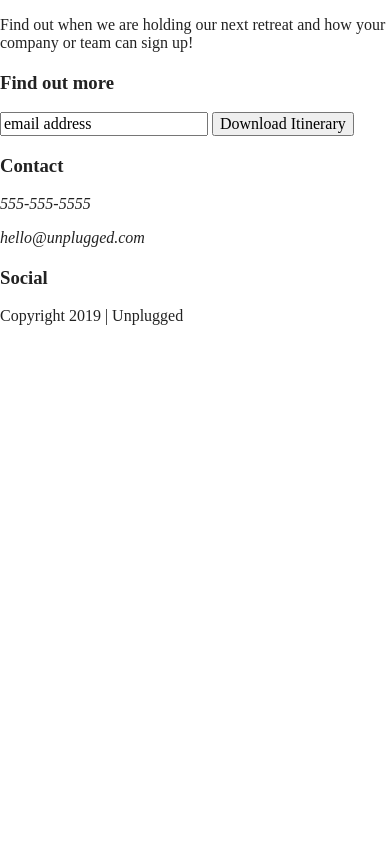
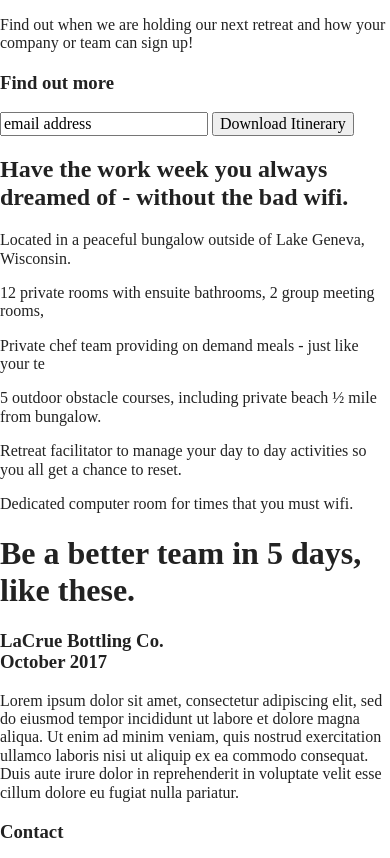
Before and after one commit to jesicachaya/unplugged-retreat, a website built with Parcel: page index.html in a window 390 px wide. Shown: the part 213-1071 px from the top of the page. Before the commit the page ends 844 px from the top, so only its background shows below. Built offline with nearby package versions, Linux system fonts and the light colour scheme; files whose address does not match are found by name.

Commit message:
HTML added for entire homepage in mobile-first style

```diff
--- a/index.html
+++ b/index.html
@@ -27,9 +27,9 @@
 
   <header>
 
-      <div class= "content-wrapper"></div>
+    <div class="content-wrapper"></div>
     <a href="#"><img src="img/unpluggedlogo.png" alt="unplugged logo"></a>
-        <div class="header-divider"></div>
+    <div class="header-divider"> </div>
     <nav>
       <ul>
         <li><a href="faq/index.html" target="_blank">FAQ</a></li>
@@ -67,21 +67,69 @@
       </div>
     </aside>
 
-    <section class="content-wrapper">
+    <section class="features">
+      <div class="content-wrapper">
 
-      <div class="about-unplugged">
+        <h2>Have the work week you always dreamed of - without the bad wifi.</h2>
+
+        <div class="features-items">
+          <article class="features-items">
+            <p class="tent-icon"></p>
+            <p class="features-item-description">Located in a peaceful bungalow outside of Lake Geneva, Wisconsin.</p>
+          </article>
+
+          <article class="features-items">
+            <p class="bed-icon"></p>
+            <p class="features-item-description">12 private rooms with ensuite bathrooms, 2 group meeting rooms,</p>
+          </article>
+
+          <article class="features-items">
+            <p class="utensils-icon"></p>
+            <p class="features-item-description">Private chef team providing on demand meals - just like your te</p>
+          </article>
+
+          <article class="features-items">
+            <p class="shoes-icon"></p>
+            <p class="features-item-description">5 outdoor obstacle courses, including private beach ½ mile from
+              bungalow.</p>
+          </article>
+
+          <article class="features-items">
+            <p class="smile-icon"></p>
+            <p class="features-item-description">Retreat facilitator to manage your day to day activities so you all get
+              a chance to reset.</p>
+          </article>
+
+          <article class="features-items">
+            <p class="wifi-icon"></p>
+            <p class="features-item-description">Dedicated computer room for times that you must wifi.</p>
+          </article>
+        </div>
 
       </div>
-
     </section>
 
-    <section class="content-wrapper">
+    <section class="reviews">
+      <div class="content-wrapper">
 
-      <div class="past-retreat">
+        <h1>Be a better team in 5 days, like these.</h1>
+
+        <article>
+          <p class="retreat-pic"></p>
+
+          <div class="past-retreat-review">
+            <h3>LaCrue Bottling Co. <br> October 2017</h3>
+            <p class="review">Lorem ipsum dolor sit amet, consectetur adipiscing elit, sed do eiusmod tempor incididunt
+              ut labore et
+              dolore magna aliqua. Ut enim ad minim veniam, quis nostrud exercitation ullamco laboris nisi ut aliquip ex
+              ea commodo
+              consequat. Duis aute irure dolor in reprehenderit in voluptate velit esse cillum dolore eu fugiat nulla
+              pariatur.</p>
+          </div>
+        </article>
 
       </div>
-
-    </section>
+    </section> <!-- reviews section ends -->
 
   </main>
 
@@ -91,8 +139,7 @@
         <div class="contact">
           <h3>Contact</h3>
           <address>
-            <p>555-555-5555</p>
-            <p>hello@unplugged.com</p>
+            <p>555-555-5555 <br> hello@unplugged.com</p>
           </address>
         </div>
 
@@ -105,7 +152,8 @@
           </div>
         </div>
       </div> <!-- footer content ends -->
-    </div><!--footer content-wrapper ends-->
+    </div>
+    <!--footer content-wrapper ends-->
 
     <div class="copyright">
       <p> Copyright 2019 | Unplugged </p>
```
Lines whose indentation alone changed are shown as unchanged.
